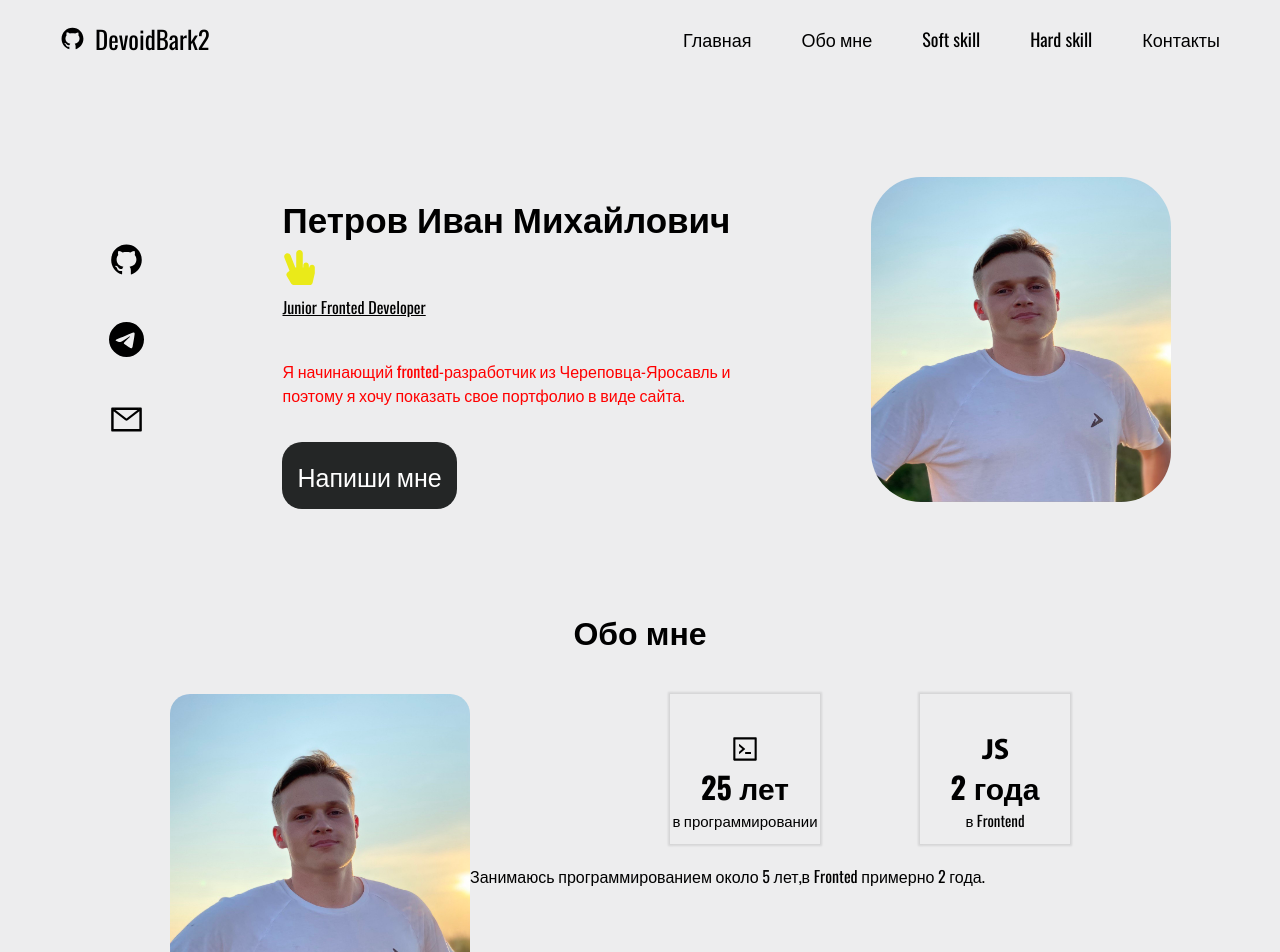
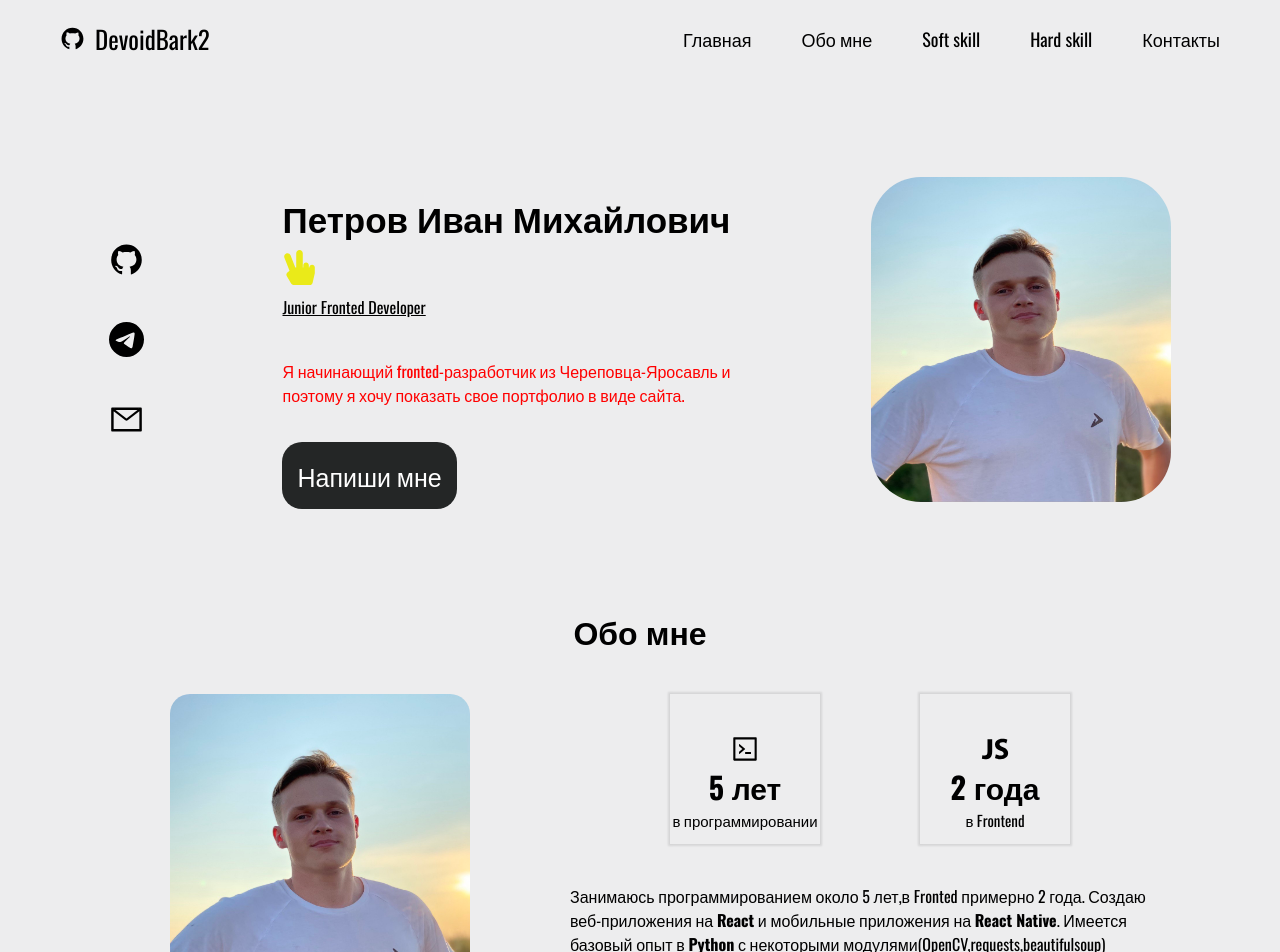
Before and after one commit to DevoidBark2/Portfolio, a React (Create React App) app: page / in a window 1280 px wide. Shown: the top 952 px of the page. Built offline with nearby package versions, Linux system fonts and the light colour scheme.

Commit message:
Add content in About component

```diff
--- a/src/components/About/About.css
+++ b/src/components/About/About.css
@@ -15,13 +15,13 @@
     border-radius: 20px;
 }
 .content-desc{
-    margin-left: 100px;
     display: flex;
     justify-content: space-evenly;
 }
 .content-desc_1{
     display: flex;
     flex-direction: column;
+    margin-left: 100px;
 }
 .block{
     box-shadow: 0 0 2px 2px rgba(0,0,0,.1);
@@ -30,7 +30,6 @@
     text-align: center;
     font-size: 18px;
     transition: box-shadow .2s ease-in;
-    margin-left: 100px;
 }
 .block:hover{
     box-shadow: 0 0 2px 2px rgba(0,0,0,.2);
--- a/src/components/About/About.jsx
+++ b/src/components/About/About.jsx
@@ -16,7 +16,7 @@ const About = () =>{
                        <div className="block">
                            <div style={{display:'flex',flexDirection:'column',alignItems:'center'}}>
                                <AiOutlineCode size={30}/>
-                               <b style={{fontSize:'30px'}}>25 лет</b>
+                               <b style={{fontSize:'30px'}}>5 лет</b>
                                <p style={{fontSize:'15px'}}>в программировании</p>
                            </div>
                        </div>
@@ -28,8 +28,9 @@ const About = () =>{
                            </div>
                        </div>
                    </div>
-                    <div style={{marginTop:'20px'}}>
-                        Занимаюсь программированием около 5 лет,в Fronted примерно 2 года.
+                    <div style={{marginTop:'40px',maxWidth:'600px'}}>
+                        Занимаюсь программированием около 5 лет,в Fronted примерно 2 года. Создаю веб-приложения на <strong>React</strong> и мобильные
+                        приложения на <strong>React Native</strong>. Имеется базовый опыт в <strong>Python</strong> с некоторыми модулями(OpenCV,requests,beautifulsoup)
                     </div>
                     <div className="download_btn">
                         <a href='#'>Скачать PDF</a>
```
